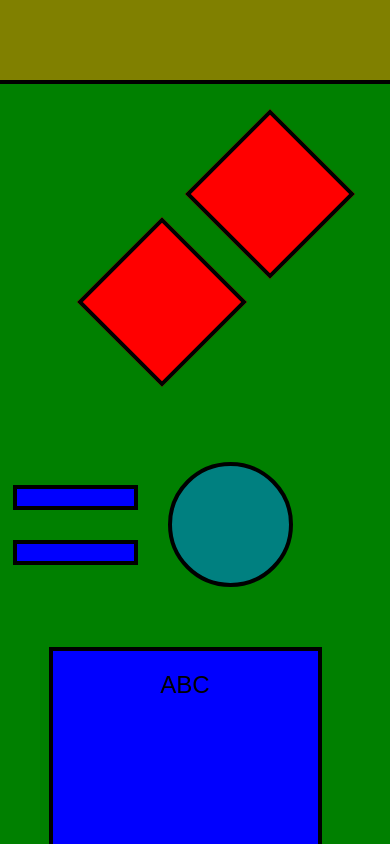
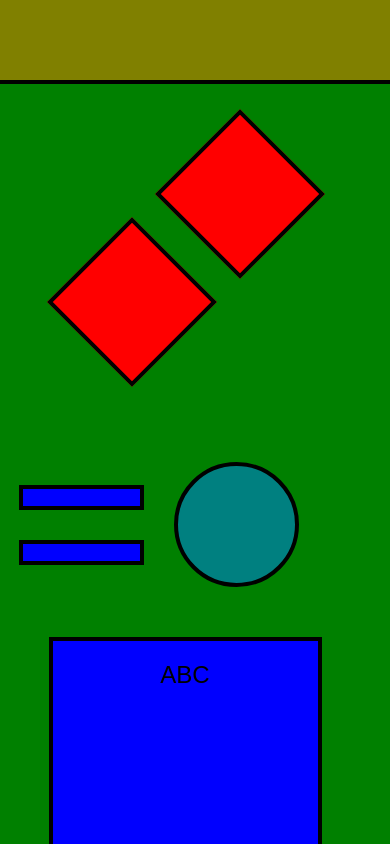
Before and after one commit to SzymonGieraga/HTMLStudy, a plain HTML site: page index.html in a window 390 px wide. Drawn offline with Linux system fonts and the light colour scheme.

Commit message:
Middle elements margin fix for (583 - 900) placement.

```diff
--- a/style.css
+++ b/style.css
@@ -1,6 +1,6 @@
 :root {
     --dim: max(10vw, 120px);
-    --d-pos-x: 210px;
+    --d-pos-x: 180px;
     --d-pos-y: 50px;
 }
 
@@ -69,7 +69,7 @@ body, html {
     display: flex;
     flex-direction: row;
     align-items: center;
-    gap: max(5vw, 30px);
+    gap: max(2vw, 30px);
 }
 
 .lines {
@@ -79,7 +79,7 @@ body, html {
 }
 
 .line {
-    width: max(14vw, 125px);
+    width: max(15vw, 125px);
     height: max(2.5vw, 25px);
     background-color: #0000ff;
     border: 4px solid #000;
@@ -135,13 +135,13 @@ body, html {
         position: static;
         transform: none;
         flex-direction: row;
-        margin-left: calc(var(--d-pos-x) * 0.35);
+        margin-left: calc(var(--d-pos-x) * 0.37);
     }
 
     .side-panel {
         background-color: #C83737;
         right: 20px;
-        top: 20px;
+        top: 10px;
     }
 }
 
@@ -165,7 +165,6 @@ body, html {
         position: static;
         width: 70%;
         height: 35vh;
-        margin-top: 10px;
         margin-right: 20px;
         background-color: #0000ff;
     }
```
